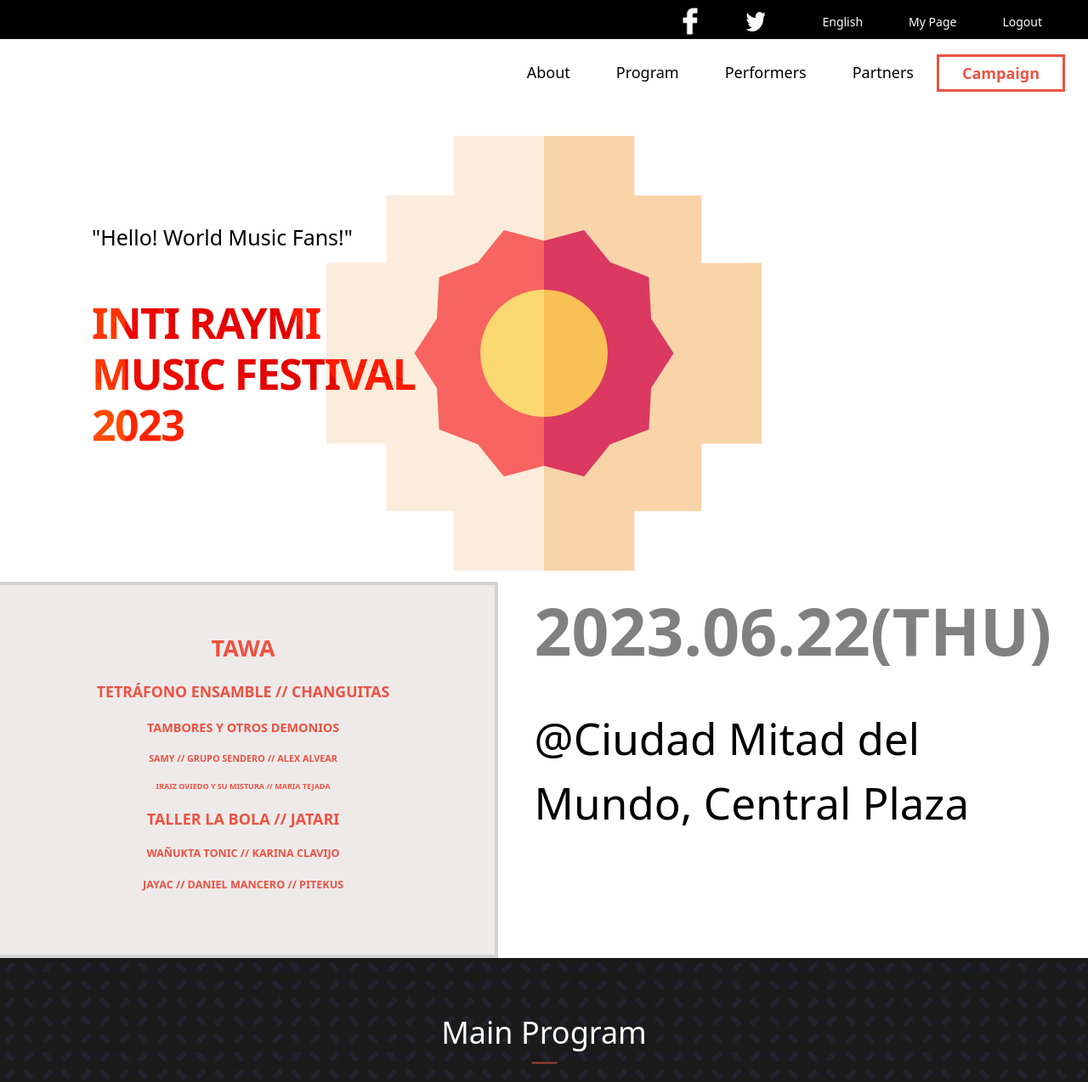
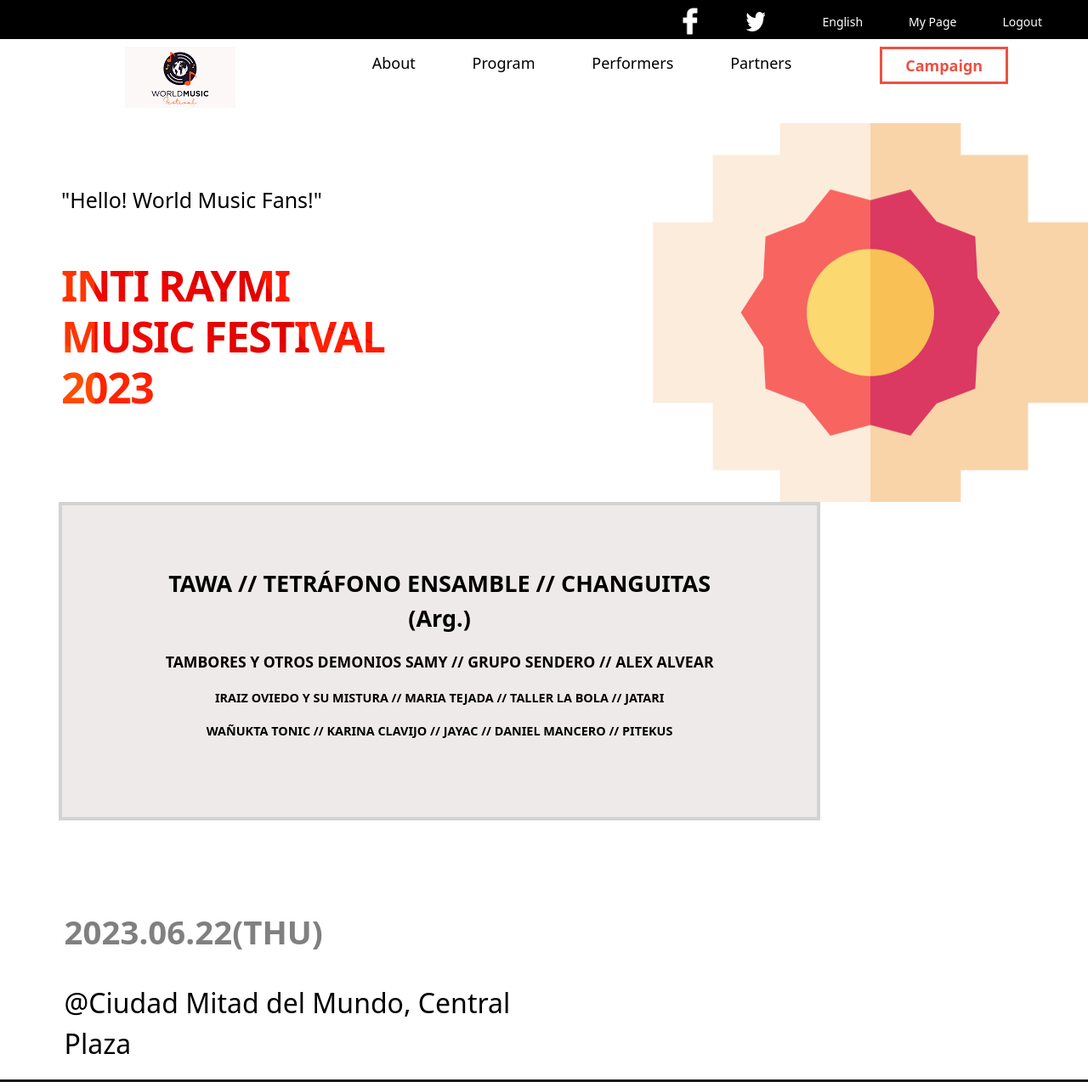
Before and after one commit to Maedea9/capstone-m1, a website: page index.html in a window 1280 px wide. Shown: the top 1274 px of the page at 85% size. Drawn offline with nearby package versions, Linux system fonts and the light colour scheme.

Commit message:
Fix hero desktop version add logo in nav bar

```diff
--- a/about.css
+++ b/about.css
@@ -60,7 +60,7 @@
   font-weight: bold;
   top: 4em !important;
   width: 100%;
-  height: 100%;
+  height: auto;
 }
 
 .menu {
@@ -88,6 +88,7 @@
 
 #headline {
   width: 100%;
+  height: auto;
 }
 
 .headline-hello {
@@ -279,17 +280,16 @@
   background-color: white;
 }
 
-.wmf-logo {
+/*.wmf-logo {
   width: 25vw;
   position: relative;
   margin-right: 3vw;
-}
+}*/
 
 .footer-p {
   margin-block: 3vw;
   color: #414246;
 }
-
 
 @media screen and (min-width: 768px) {
   body {
@@ -320,18 +320,19 @@
     transform: scale(1.2);
   }
 
-  .logonav {
-    display: flex;
-    height: 20px;
-  }
-
   .secondary-nav {
     display: block;
     align-self: center;
+    justify-content: space-between;
   }
+
+.navlogo {
+margin-inline: 9.41vw;
+}
 
   .sec-nav-item {
    margin-top: 0.5vw;
+   margin-left: 1vw;
   }
   .sec-nav-link {
     color: black;
@@ -345,7 +346,8 @@
   .sec-nav-link-btn {
     border: 3px solid  #ec5242;;
     padding: 0.5rem;
-    color:  #ec5242;;
+    margin-left: 6vw;
+    color:  #ec5242;
     font-weight: bold;
     background-color: white;
   }
--- a/index.html
+++ b/index.html
@@ -41,9 +41,10 @@
     </nav>
 
     <nav class=" secondary-nav">
-      <a id="logonav" href="#top-page" class="sm d-none">
-        <img src="./capstoneimgs/logo.png" alt="world-music-festival-logo">
-        <ul class="d-flex justify-content-end px-4 mt-3">
+      <ul class="horizontal-menu px-4 mt-2">
+        <li>
+          <a href="index.html"><img class="navlogo " src="./capstoneimgs/logo.png" alt="world-music-festival-logo"></a>
+        </li>
         <li class="sec-nav-item">
           <a class="sec-nav-link px-4" href="about.html">About</a>
         </li>
@@ -101,15 +102,11 @@
       </div>
     </section>
     <section id="artists-lineup-cont">
-      <div class="artists-lineup sm d-flex row p-5 justify-content-center">
-        <p class="line1 d-flex">TAWA</p>
-        <p class="line2 d-flex">TETRÁFONO ENSAMBLE // CHANGUITAS</p>
-        <p class="line3 d-flex">TAMBORES Y OTROS DEMONIOS</p>
-        <p class="line4 d-flex">SAMY // GRUPO SENDERO // ALEX ALVEAR</p>
-        <p class="line5 d-flex">IRAIZ OVIEDO Y SU MISTURA // MARIA TEJADA</p>
-        <p class="line6 d-flex">TALLER LA BOLA // JATARI</p>
-        <p class="line7 d-flex">WAÑUKTA TONIC // KARINA CLAVIJO </p>
-        <p class="line8 d-flex">JAYAC // DANIEL MANCERO // PITEKUS</p>
+      <div class="artists-lineup sm d-flex row justify-content-start">
+        <p class="line1">TAWA // TETRÁFONO ENSAMBLE // CHANGUITAS (Arg.)</p>
+        <p class="line2">TAMBORES Y OTROS DEMONIOS SAMY // GRUPO SENDERO // ALEX ALVEAR</p>
+        <p class="line3">IRAIZ OVIEDO Y SU MISTURA // MARIA TEJADA // TALLER LA BOLA // JATARI</p>
+        <p class="line4">WAÑUKTA TONIC // KARINA CLAVIJO // JAYAC // DANIEL MANCERO // PITEKUS</p>
       </div>
 
       <div class="date-venue">
@@ -131,7 +128,6 @@
       <div class="main-program gap-3 mx-auto  bg-ligh">
 
         <div class="program-cards ">
-
             <img src="./capstoneimgs/ticketicon.svg" alt="tickets icon">
             <h3><a href="#" class="program-cards-title">Tickets</h3></a>
             <p class="pc-text m-2">Here you will find more information about obtaining tickets to the Inti Raymi Music Festival. </p>
@@ -139,7 +135,6 @@
         </div>
 
         <div class="program-cards">
-
           <img src="./capstoneimgs/scheduleicon.svg" alt="schedule icon">
           <h3><a href="#" class="program-cards-title">Schedule</h3></a>
           <p class="pc-text m-2">The Festival will take place on June the 22nd, 2023, starting at noon. See inside for more information.</p>
@@ -169,9 +164,6 @@
         <button class="join-inti">Join Inti Raymi Celebration 2023</button>
       </div>
 
-
-
-
       <div class="desktop-see d-none d-md-flex justify-content-center py-5 mt-5">
         <h4 href="#" class="desktop-see-program">SEE THE WHOLE PROGRAM</h4>
       </div>
@@ -181,8 +173,6 @@
     <div class="perform-cont">
 
     </div>
-
-
 
     <section class="main-performers" id="performers-list ">
 
--- a/styles.css
+++ b/styles.css
@@ -4,8 +4,6 @@
   list-style: none;
   box-sizing: border-box;
 }
-
-
 
 *::-webkit-scrollbar {
   display: none;
@@ -121,10 +119,11 @@
 }
 
 .artists-lineup {
-  justify-content: center;
+  text-align: center;
   width: 100%;
-  margin-top: 1vw;
-  margin-right: 16px;
+  padding: 4rem;
+  /*margin-top: 1vw;
+  margin-right: 16px;*/
   background: url(../capstoneimgs/inti-raymi.png) center no-repeat;
 }
 
@@ -144,27 +143,7 @@
 }
 
 .line4 {
-  font-size: 0.6rem;
-  font-weight: 700;
-}
-
-.line5 {
-  font-size: 0.5rem;
-  font-weight: 700;
-}
-
-.line6 {
-  font-size: 1rem;
-  font-weight: 700;
-}
-
-.line7 {
-  font-size: 0.7rem;
-  font-weight: 700;
-}
-
-.line8 {
-  font-size: 0.7rem;
+  font-size: 0.8rem;
   font-weight: 700;
 }
 
@@ -193,11 +172,6 @@
   padding-bottom: 3vw;
   width: 100%;
   max-width: 1200px;
-}
-
-.program-cards:hover {
-  transition: all 300ms ease-in-out;
-  transform: scale(1.2);
 }
 
 .program-cards-title {
@@ -236,16 +210,6 @@
   padding: 0.5em;
   background-color: rgba(65, 66, 70, 0.4);
 }
-
-
-/* @media (min-width: 558px) {
-  .program-cards{
-    display: flex;
-  }
-
-} */
-
-
 
 .join-inti {
   padding: 1.5em;
@@ -313,9 +277,6 @@
     width: 550px;
   }
 }
-
-
-
 
 .performer-card {
   display: flex;
@@ -441,16 +402,23 @@
     transform: scale(1.2);
   }
 
-  .logonav {
+  .secondary-nav {
     display: block;
-    height: auto;
+    align-self: center;
+    justify-content: space-between;
   }
 
-  .secondary-nav {
-    display: block;
-    align-items: center;
+  .horizontal-menu {
+    display: flex;
   }
+   .navlogo {
+    margin-inline: 9.41vw;
+}
 
+  .sec-nav-item {
+   margin-top: 0.5vw;
+   margin-left: 1vw;
+  }
   .sec-nav-link {
     color: black;
     text-decoration: none;
@@ -461,18 +429,20 @@
   }
 
   .sec-nav-link-btn {
-    border: 3px solid #ec5242;
+    border: 3px solid  #ec5242;;
     padding: 0.5rem;
-    color: #ec5242;
+    margin-left: 6vw;
+    color:  #ec5242;
     font-weight: bold;
     background-color: white;
   }
 
   .hero {
-    padding: 6rem;
+    padding: 4em;
     flex-direction: row;
     justify-content: flex-start;
-    background: url(./capstoneimgs/inti-raymi.png) bottom no-repeat;
+    background: url(./capstoneimgs/inti-raymi.png) right no-repeat;
+    margin-top: 0;
   }
 
   .intro {
@@ -481,9 +451,17 @@
     width: 30vw;
   }
 
+  .date {
+    font-size: 3vw;
+  }
+
+  .venue {
+    font-size: 2.5vw;
+  }
+
   #artists-lineup-cont {
     display: flex;
-    flex-direction: row;
+    flex-direction: column;
   }
 
   .artists-lineup {
@@ -491,23 +469,25 @@
     flex-direction: row;
     justify-content: center;
     border: 4px solid lightgray;
-    width: 50%;
+    width: 70%;
+    margin-left: 2.7em;
     background-image: none;
     background-color: rgba(216, 203, 203, 0.4);
     font-size: 2vw;
-    color: #ec5242;
+    color: black;
   }
 
-  .artists-lineup:hover {
+ .artists-lineup:hover {
     transition: transform 0.5s ease-in-out;
-    transform: scale(1.6);
+    transform: scale(1.1);
   }
 
   .date-venue {
     display: flex;
     flex-direction: column;
     width: 50%;
-    margin-right: 3vw;
+    margin-top: 5em;
+    margin-left: 2.7em;
   }
 
   .main-program {
@@ -531,6 +511,11 @@
     align-items: center;
     width: 18%;
     height: auto;
+  }
+
+  .program-cards:hover {
+    transition: all 300ms ease-in-out;
+    transform: scale(1.2);
   }
 
   .join-inti {
```
Also changed, not shown: about.html (+2 -2 lines), script.js (line endings or trailing spaces). Lines whose indentation alone changed are shown as unchanged.
